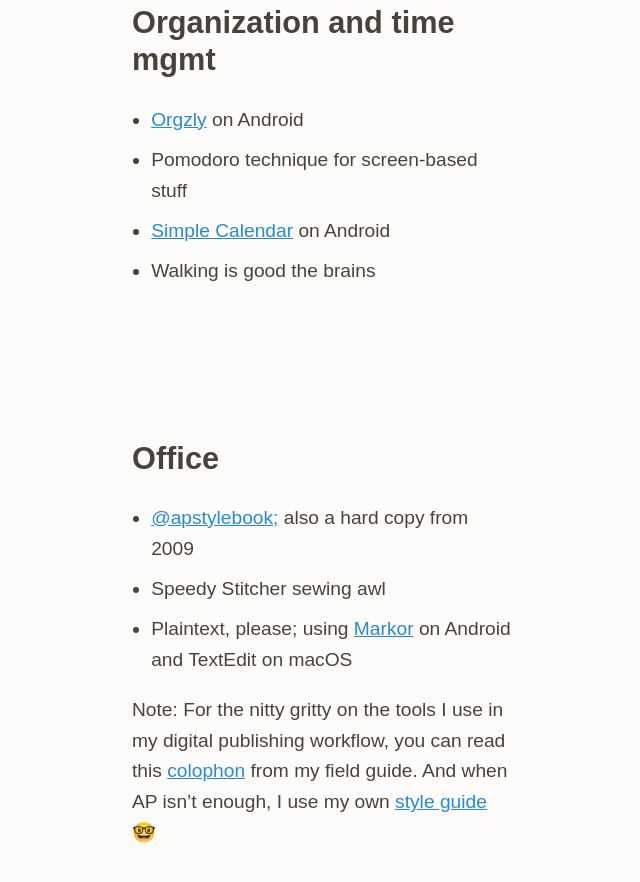
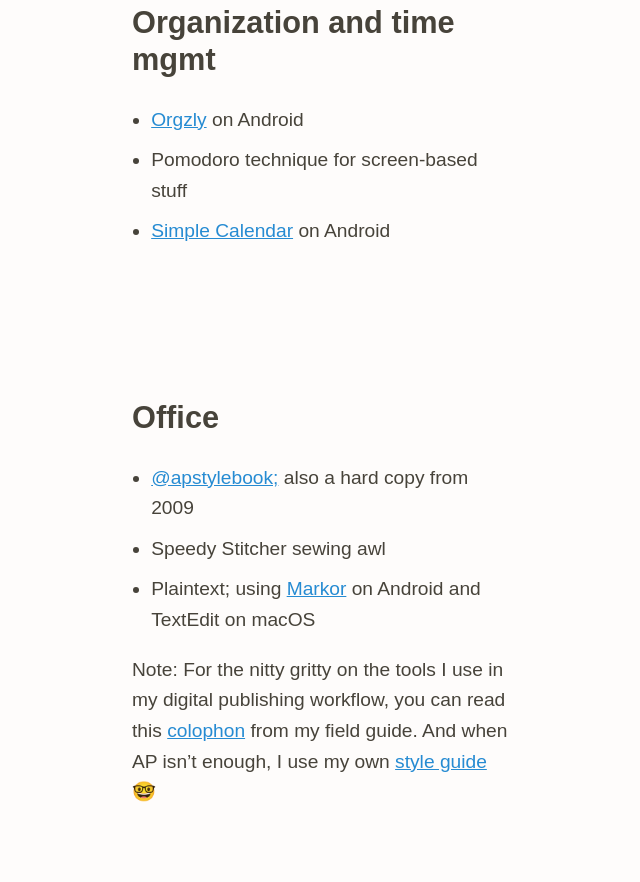
Before and after one commit to zachmccabe/zachmccabe.github.io, a Jekyll site: the page built from tools.md, in a window 1280 px wide and 900 px high, scrolled down 1100 px. Shown: the top 882 px of the window, without its empty margins (316-956 px from the left). Built offline with Jekyll 4.4.1, drawn with Linux system fonts in a browser that asks for light colours.

Commit message:
Update tools.md
Copy tweaks.

```diff
--- a/tools.md
+++ b/tools.md
@@ -38,18 +38,18 @@
 + [Orgzly] on Android
 + Pomodoro technique for screen-based stuff
 + [Simple Calendar] on Android
-+ Walking is good the brains
 
 [Orgzly]: http://www.orgzly.com/
 
 [Simple Calendar]: https://simplemobiletools.com/calendar/
 
 
+
 ## Office
 
 + [@apstylebook;] also a hard copy from 2009
 + Speedy Stitcher sewing awl
-+ Plaintext, please; using [Markor] on Android and TextEdit on macOS
++ Plaintext; using [Markor] on Android and TextEdit on macOS
 
 Note: For the nitty gritty on the tools I use in my digital publishing workflow, you can read this [colophon] from my field guide. And when AP isn't enough, I use my own [style guide] 🤓
 
@@ -60,6 +60,7 @@
 [colophon]: https://www.zachmccabe.com/beijing/colophon
 
 [style guide]: https://www.zachmccabe.com/beijing/bts_style_guide.html
+
 
 
 ## Phone
```
